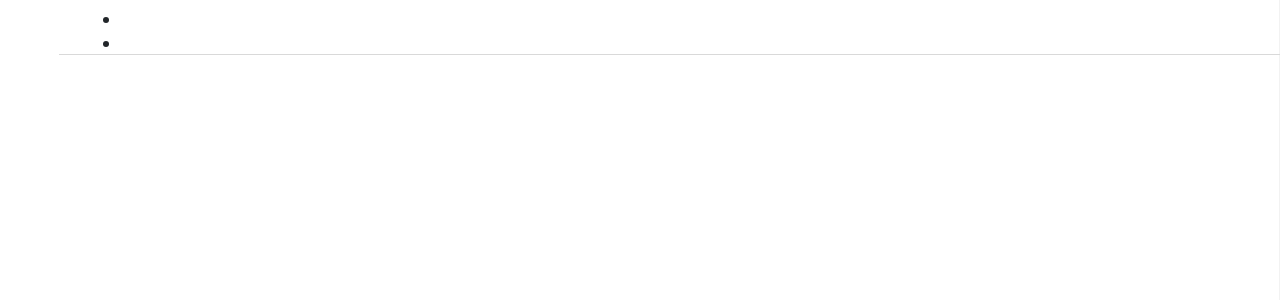
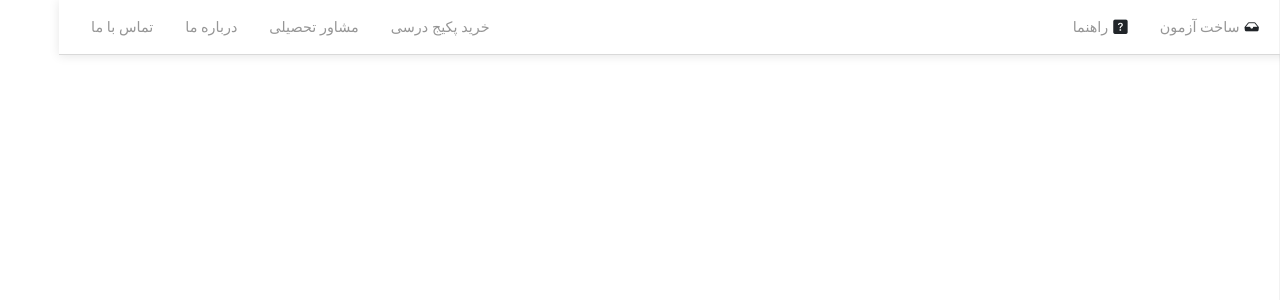
Before and after one commit to fawriid/student-user-panel, a React (Create React App) app: page / in a window 1280 px wide. Shown: the top 300 px of the page. Built offline with nearby package versions, Linux system fonts and the light colour scheme.

Commit message:
navbar is done with some changes on right side menu

```diff
--- a/src/components/Navbar/Navbar.js
+++ b/src/components/Navbar/Navbar.js
@@ -1,6 +1,6 @@
-import React from 'react';
+import React from "react";
 
-import styles from './Navbar.module.css'
+import styles from "./Navbar.module.css";
 
 const Navbar = () => {
     return (
@@ -8,15 +8,30 @@ const Navbar = () => {
             <div className={styles.container}>
                 <div className={styles.navbarTwoSides}>
                     <ul>
-                        <li><a></a></li>
-                        <li><a></a></li>
+                        <li>
+                            <i className="bi bi-inbox-fill"></i>
+                            <a href="#">ساخت آزمون</a>
+                        </li>
+                        <li>
+                            <i className="bi bi-question-square-fill"></i>
+                            <a href="#">راهنما</a>
+                        </li>
                     </ul>
                 </div>
                 <div className={styles.navbarTwoSides}>
                     <ul>
-                        <li><a></a></li>
-                        <li><a></a></li>
-                        <li><a></a></li>
+                        <li>
+                            <a href="#">خرید پکیج درسی</a>
+                        </li>
+                        <li>
+                            <a href="#">مشاور تحصیلی </a>
+                        </li>
+                        <li>
+                            <a href="#">درباره ما</a>
+                        </li>
+                        <li>
+                            <a href="#">تماس با ما</a>
+                        </li>
                     </ul>
                 </div>
             </div>
--- a/src/components/Navbar/Navbar.module.css
+++ b/src/components/Navbar/Navbar.module.css
@@ -1,4 +1,4 @@
-.container{
+.container {
     width: 100%;
     height: 55px;
     position: fixed;
@@ -7,4 +7,41 @@
     display: flex;
     justify-content: space-between;
     align-items: center;
+    /* z-index: -2; */
+    padding: 0 1rem;
+    padding-right: 4rem;
+    box-shadow: 0 1px 10px rgba(0, 0, 0, 0.1);
 }
+
+.navbarTwoSides ul {
+    display: flex;
+    align-items: center;
+    justify-content: center;
+    list-style: none;
+    padding: 0;
+    margin: 0;
+}
+
+.navbarTwoSides ul li i {
+    margin-left: 5px;
+}
+.navbarTwoSides ul li {
+    display: flex;
+    justify-content: center;
+    align-items: center;
+    margin: 0 1rem;
+    font-size: 0.9rem;
+    transition: all 120ms linear;
+}
+.navbarTwoSides a {
+    transition: all 120ms linear;
+    text-decoration: none;
+    color: #969696;
+}
+.navbarTwoSides li:hover{
+    cursor: pointer;
+    color: #17d292;
+}
+.navbarTwoSides li:hover a{
+    color: #17d292;
+}
--- a/src/components/Right side menu/RigthSideMenu.js
+++ b/src/components/Right side menu/RigthSideMenu.js
@@ -28,7 +28,7 @@ const RigthSideMenu = () => {
                         </button>
                     </li>
                     <li>
-                        <a>
+                        <a  href='#'>
                             <i class="bi bi-person-circle"></i>
                         </a>
                         <span className={styles.description}>
@@ -36,7 +36,7 @@ const RigthSideMenu = () => {
                         </span>
                     </li>
                     <li>
-                        <a>
+                        <a  href='#'>
                             <i class="bi bi-journal-bookmark-fill"></i>
                         </a>
                         <span className={styles.description}>
@@ -44,7 +44,7 @@ const RigthSideMenu = () => {
                         </span>
                     </li>
                     <li>
-                        <a>
+                        <a  href='#'>
                             <i class="bi bi-layers-fill"></i>
                         </a>
                         <span className={styles.description}>
@@ -52,7 +52,7 @@ const RigthSideMenu = () => {
                         </span>
                     </li>
                     <li>
-                        <a>
+                        <a  href='#'>
                             <i class="bi bi-envelope-open-fill"></i>
                         </a>
                         <span className={styles.description}>
@@ -60,7 +60,7 @@ const RigthSideMenu = () => {
                         </span>
                     </li>
                     <li>
-                        <a>
+                        <a  href='#'>
                             <i class="bi bi-clipboard2-check-fill"></i>
                         </a>
                         <span className={styles.description}>
@@ -68,7 +68,7 @@ const RigthSideMenu = () => {
                         </span>
                     </li>
                     <li>
-                        <a>
+                        <a  href='#'>
                             <i class="bi bi-basket2"></i>
                         </a>
                         <span className={styles.description}>
@@ -76,7 +76,7 @@ const RigthSideMenu = () => {
                         </span>
                     </li>
                     <li>
-                        <a>
+                        <a  href='#'>
                             <i class="bi bi-boombox-fill"></i>
                         </a>
                         <span className={styles.description}>
@@ -84,7 +84,7 @@ const RigthSideMenu = () => {
                         </span>
                     </li>
                     <li>
-                        <a>
+                        <a  href='#'>
                             <i class="bi bi-power"></i>
                         </a>
                     </li>
--- a/src/components/Right side menu/RigthSideMenu.module.css
+++ b/src/components/Right side menu/RigthSideMenu.module.css
@@ -115,9 +115,14 @@
     display: flex;
 }
 
+/* ******************************************** */
+/* ******************************************** */
+/* ******************************************** */
 /* MENU EXPAND */
 .menu.expand{
     width: 200px;
+    box-shadow: -2px 0 10px rgba(0, 0, 0, 0.2);
+    backdrop-filter: blur(0px);
 }
 .menu.expand .menuList{
     display: flex;
```
